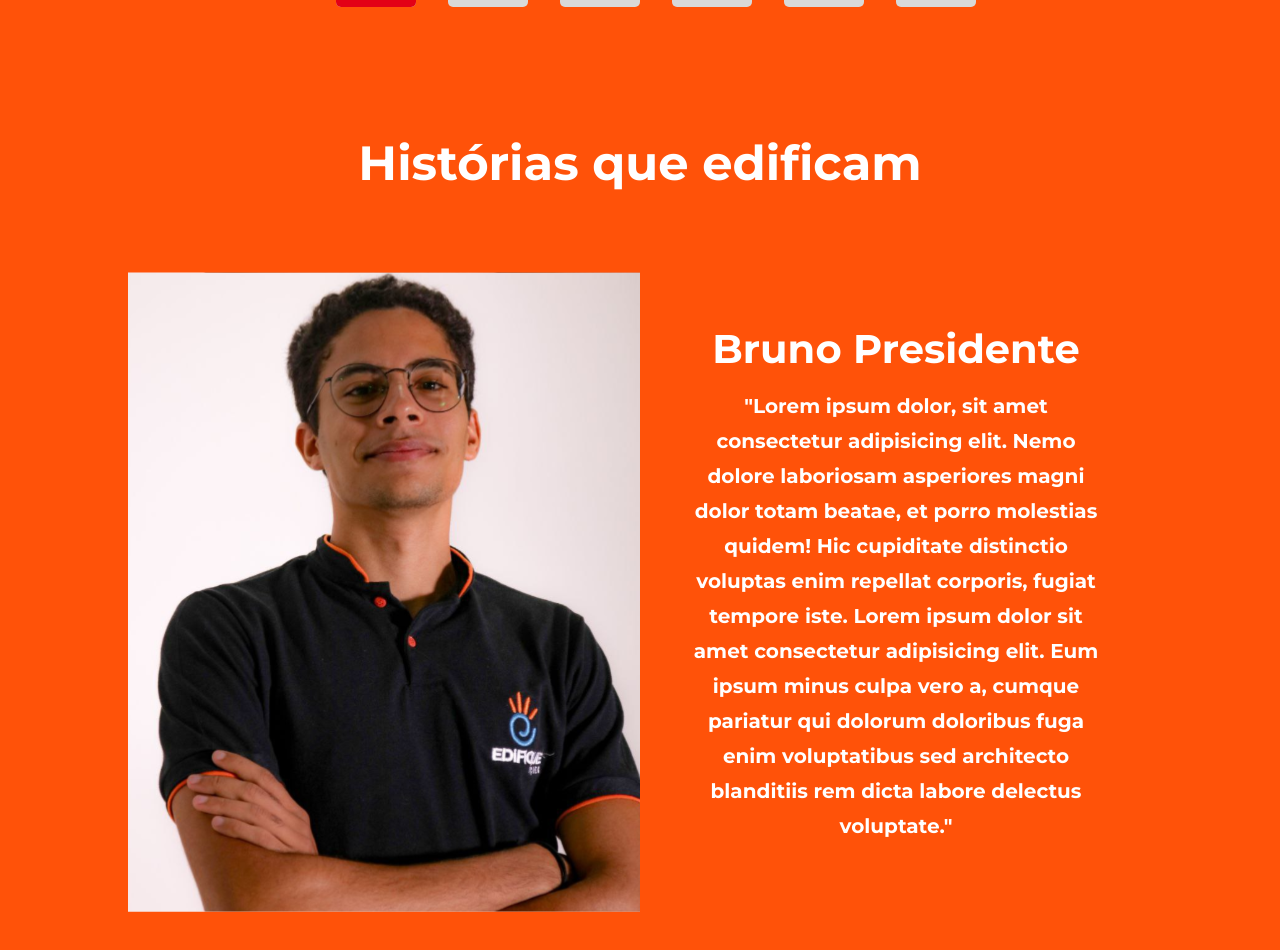
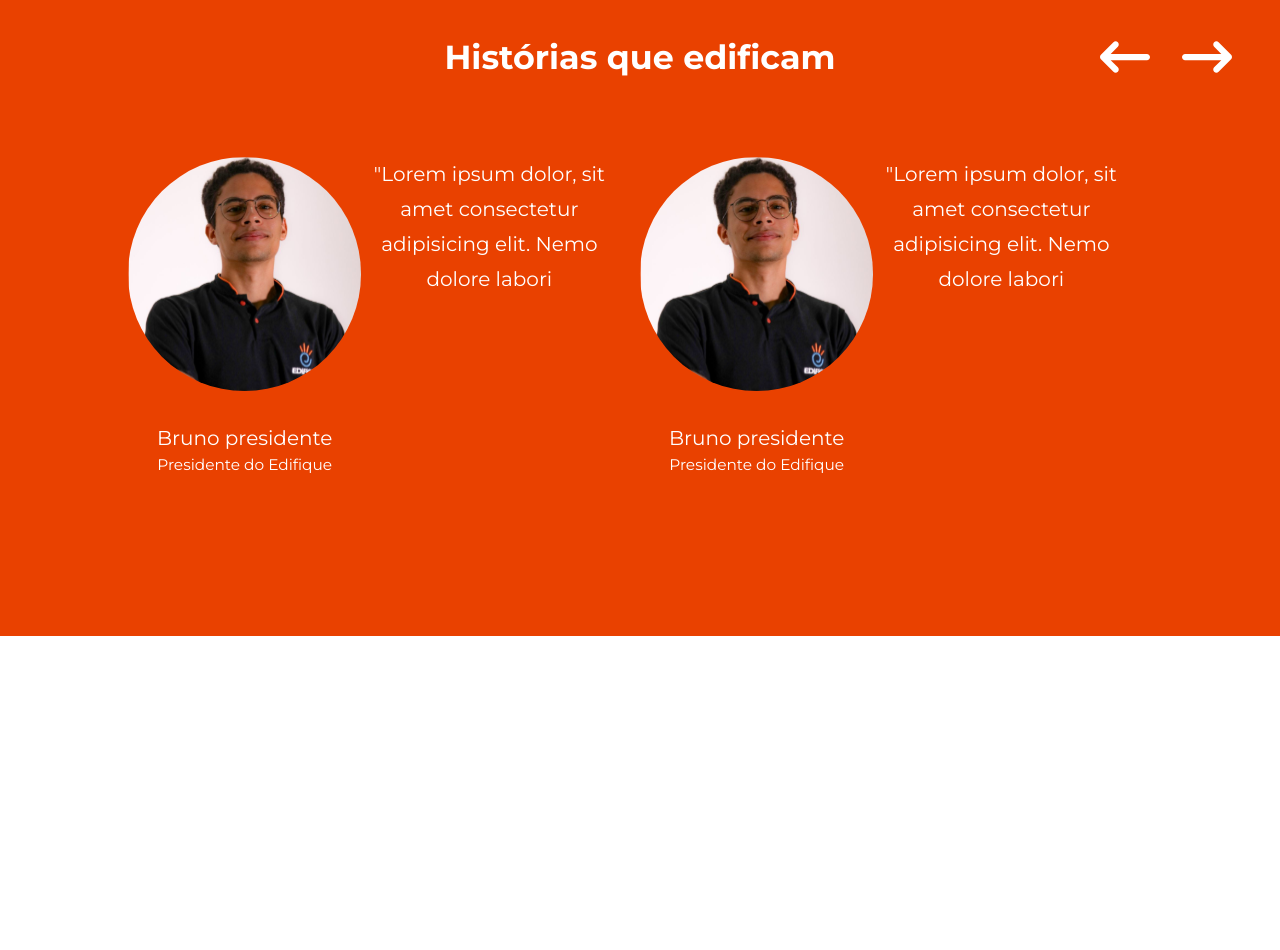
Before and after one commit to FrancioXavier/landing-page-edifique, a Next.js app: page / in a window 1280 px wide. Shown: the part 2277-3227 px from the top of the page. After the commit the page ends 2913 px from the top, so only its background shows below. Built offline with nearby package versions, Linux system fonts and the light colour scheme.

Commit message:
Sotires slides new design

```diff
--- a/src/Containers/HomePage/index.tsx
+++ b/src/Containers/HomePage/index.tsx
@@ -27,7 +27,7 @@ export default function HomePage() {
       style={{
         width: '100%',
         height: 'fit-content',
-        backgroundColor: theme.colors.primary,
+        backgroundColor: theme.colors.darkPrimary,
       }}
     >
       <HomeSection>
@@ -124,7 +124,6 @@ export default function HomePage() {
         <div className="carouselcontainer">
           <Carousel slideType={SLIDETYPE} options={OPTIONS} />
         </div>
-        <TitlePage>Histórias que edificam</TitlePage>
         <Carousel slideType={slideHistory} options={OPTIONS} />
       </CarouselSection>
     </div>
--- a/src/Containers/HomePage/styled.ts
+++ b/src/Containers/HomePage/styled.ts
@@ -22,8 +22,8 @@ export const CarouselSection = styled.section`
 export const TitlePage = styled.h2`
   font-weight: bolder;
   color: #fff;
-  font-size: 48px;
-  margin: 5rem 0 5rem 0;
+  font-size: 2.604vw;
+  margin-bottom: 5rem;
 
   @media only screen and (max-width: 768px) {
     text-align: center;
@@ -138,6 +138,7 @@ export const ContentSection = styled.div`
     display: flex;
     flex-direction: row;
     justify-content: space-between;
+    margin-top: 3rem;
   }
 
   @media only screen and (max-width: 1050px) {
@@ -253,3 +254,20 @@ export const Card = styled.div`
     }
   }
 `;
+
+export const Buttons = styled.div`
+  display: flex;
+  flex-direction: row;
+  justify-content: center;
+  margin-bottom: 5rem;
+  align-items: center;
+  right: 0;
+  margin-right: 3rem;
+  position: absolute;
+
+  button {
+    border: none;
+    background: none;
+    color: ${({ theme }) => theme.colors.white};
+  }
+`;
--- a/src/components/Carousel/Stories/index.tsx
+++ b/src/components/Carousel/Stories/index.tsx
@@ -5,18 +5,35 @@ export default function Stories() {
   return (
     <>
       <CarouselContainer>
-        <div className="photo"></div>
-        <div className="text">
-          <h3>Bruno Presidente</h3>
-          <p>
-            "Lorem ipsum dolor, sit amet consectetur adipisicing elit. Nemo
-            dolore laboriosam asperiores magni dolor totam beatae, et porro
-            molestias quidem! Hic cupiditate distinctio voluptas enim repellat
-            corporis, fugiat tempore iste. Lorem ipsum dolor sit amet
-            consectetur adipisicing elit. Eum ipsum minus culpa vero a, cumque
-            pariatur qui dolorum doloribus fuga enim voluptatibus sed architecto
-            blanditiis rem dicta labore delectus voluptate."
-          </p>
+        <div className="d-flex">
+          <div className="photoContainer">
+            <div className="photo"></div>
+            <div className="personName">
+              <p>Bruno presidente</p>
+              <p className="sub">Presidente do Edifique</p>
+            </div>
+          </div>
+          <div className="text">
+            <p>
+              "Lorem ipsum dolor, sit amet consectetur adipisicing elit. Nemo
+              dolore labori
+            </p>
+          </div>
+        </div>
+        <div className="d-flex">
+          <div className="photoContainer">
+            <div className="photo"></div>
+            <div className="personName">
+              <p>Bruno presidente</p>
+              <p className="sub">Presidente do Edifique</p>
+            </div>
+          </div>
+          <div className="text">
+            <p>
+              "Lorem ipsum dolor, sit amet consectetur adipisicing elit. Nemo
+              dolore labori
+            </p>
+          </div>
         </div>
       </CarouselContainer>
       <CarouselContainer></CarouselContainer>
--- a/src/components/Carousel/Stories/styled.ts
+++ b/src/components/Carousel/Stories/styled.ts
@@ -10,16 +10,36 @@ export const CarouselContainer = styled.div`
   flex: 0 0 100%;
   min-width: 0;
   width: 90vw;
-  height: 80vh;
-  background-color: ${({ theme }) => theme.colors.primary};
+  height: fit-content;
+  background-color: ${({ theme }) => theme.colors.darkPrimary};
 
-  .photo {
-    height: 100%;
-    width: 50%;
-    background-image: url(${bruno.src});
-    background-position: top;
-    background-size: cover;
-    background-repeat: no-repeat;
+  .photoContainer {
+    display: flex;
+    flex-direction: column;
+    align-items: center;
+    width: fit-content;
+    .photo {
+      height: 18.229vw;
+      width: 18.229vw;
+      border-radius: 50%;
+      background-image: url(${bruno.src});
+      background-position: top;
+      background-size: cover;
+      background-repeat: no-repeat;
+      margin-bottom: 2rem;
+    }
+
+    p {
+      font-size: 1.563vw;
+      color: ${({ theme }) => theme.colors.white};
+      margin-bottom: 0;
+    }
+
+    .sub {
+      text-align: center;
+      font-size: 1.2vw;
+      color: ${({ theme }) => theme.colors.white};
+    }
   }
 
   .text {
@@ -31,19 +51,8 @@ export const CarouselContainer = styled.div`
     align-items: center;
     justify-content: center;
 
-    h3 {
-      font-size: 40px;
-      font-weight: bold;
-      color: ${({ theme }) => theme.colors.white};
-      margin-bottom: 1rem;
-      @media only screen and (max-width: 940px) {
-        font-size: 30px;
-      }
-    }
     p {
-      width: 80%;
       font-size: 25px;
-      font-weight: bold;
       color: ${({ theme }) => theme.colors.white};
       line-height: 40px;
 
@@ -66,9 +75,6 @@ export const CarouselContainer = styled.div`
     }
 
     @media only screen and (max-width: 300px) {
-      h3 {
-        font-size: 25px;
-      }
       p {
         line-height: 20px;
         width: 90%;
@@ -76,9 +82,6 @@ export const CarouselContainer = styled.div`
     }
 
     @media only screen and (max-width: 280px) {
-      h3 {
-        font-size: 20px;
-      }
       p {
         font-size: 13px;
         line-height: 20px;
@@ -104,3 +107,10 @@ export const CarouselContainer = styled.div`
     }
   }
 `;
+
+export const TitleContent = styled.div`
+  display: flex;
+  align-items: center;
+  justify-content: center;
+  margin-top: 5rem;
+`;
--- a/src/components/Carousel/index.tsx
+++ b/src/components/Carousel/index.tsx
@@ -1,10 +1,14 @@
-import React from 'react';
+import React, { useCallback } from 'react';
 import { EmblaOptionsType } from 'embla-carousel';
 import useEmblaCarousel from 'embla-carousel-react';
 import { CarouselSlider } from './styled';
 import Sponsors from './Sponsors';
 import { DotButton, useDotButton } from './Sponsors/DotButton';
 import Stories from './Stories';
+import { Buttons, TitlePage } from '@/Containers/HomePage/styled';
+import { FaArrowLeftLong } from 'react-icons/fa6';
+import { FaArrowRightLong } from 'react-icons/fa6';
+import { TitleContent } from './Stories/styled';
 
 type PropType = {
   slideType: string;
@@ -17,6 +21,14 @@ const Carousel: React.FC<PropType> = (props) => {
 
   const { selectedIndex, scrollSnaps, onDotButtonClick } =
     useDotButton(emblaApi);
+
+  const scrollPrev = useCallback(() => {
+    if (emblaApi) emblaApi.scrollPrev();
+  }, [emblaApi]);
+
+  const scrollNext = useCallback(() => {
+    if (emblaApi) emblaApi.scrollNext();
+  }, [emblaApi]);
 
   return (
     <>
@@ -52,11 +64,33 @@ const Carousel: React.FC<PropType> = (props) => {
         </CarouselSlider>
       ) : null}
       {slideType === 'stories' ? (
-        <CarouselSlider ref={emblaRef}>
-          <div className="storiesCarousel">
-            <Stories />
-          </div>
-        </CarouselSlider>
+        <div
+          style={{
+            display: 'flex',
+            flexDirection: 'column-reverse',
+          }}
+        >
+          <CarouselSlider ref={emblaRef}>
+            <div className="storiesCarousel">
+              <Stories />
+            </div>
+          </CarouselSlider>
+          <TitleContent>
+            <TitlePage>Histórias que edificam</TitlePage>
+            <Buttons>
+              <button
+                className="prev"
+                onClick={scrollPrev}
+                style={{ marginRight: '2rem' }}
+              >
+                <FaArrowLeftLong size={50} />
+              </button>
+              <button className="next" onClick={scrollNext}>
+                <FaArrowRightLong size={50} />
+              </button>
+            </Buttons>
+          </TitleContent>
+        </div>
       ) : null}
     </>
   );
--- a/src/styles/theme.ts
+++ b/src/styles/theme.ts
@@ -1,6 +1,7 @@
 export const theme = {
   colors: {
     primary: '#FF5209',
+    darkPrimary: '#e94100',
     black: '#040404',
     white: '#fff',
     gradient: 'linear-gradient(#040404, #FF5209)',
```
